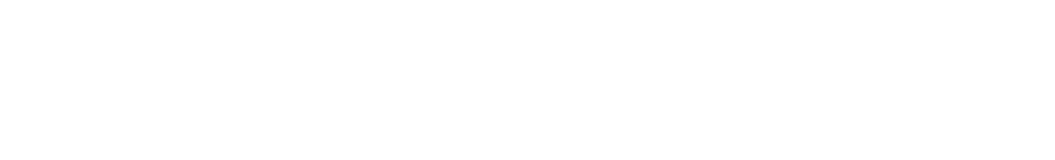
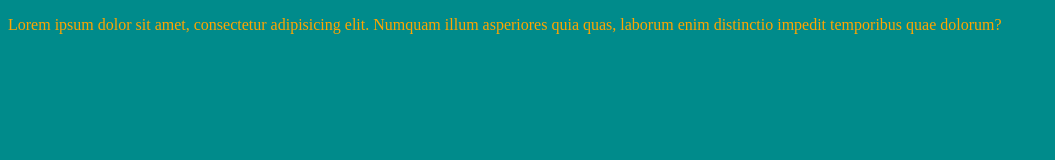
Before and after one commit to macmaz/css_podstawy, a plain HTML site: page index.html in a window 1280 px wide. Shown: the whole page, without its empty margins (0-1055 px from the left). Drawn offline with Linux system fonts and the light colour scheme.

Commit message:
selektor znacznika

```diff
--- /dev/null
+++ b/css/style.css
@@ -0,0 +1,10 @@
+body {
+    background-color: darkcyan;
+}
+
+
+/*Selektor znacznika  */
+
+p {
+    color: orange;
+}
--- a/index.html
+++ b/index.html
@@ -3,9 +3,14 @@
 <head>
     <meta charset="UTF-8">
     <title>Style CSS</title>
-    <link href="https://fonts.googleapis.com/css?family=Roboto:100" type="text/css" rel="stylesheet" >
+   <link rel="stylesheet" href="css/style.css" type="text/css">
+   <link href="https://fonts.googleapis.com/css?family=Roboto:100" type="text/css" rel="stylesheet" >
 </head>
 <body>
 
+    <!-- Selektor znacznika -->
+
+    <p>Lorem ipsum dolor sit amet, consectetur adipisicing elit. Numquam illum asperiores quia quas, laborum enim distinctio impedit temporibus quae dolorum?</p>
+
 </body>
 </html>
```
Also changed, not shown: css/stylesheet.css (deleted).
